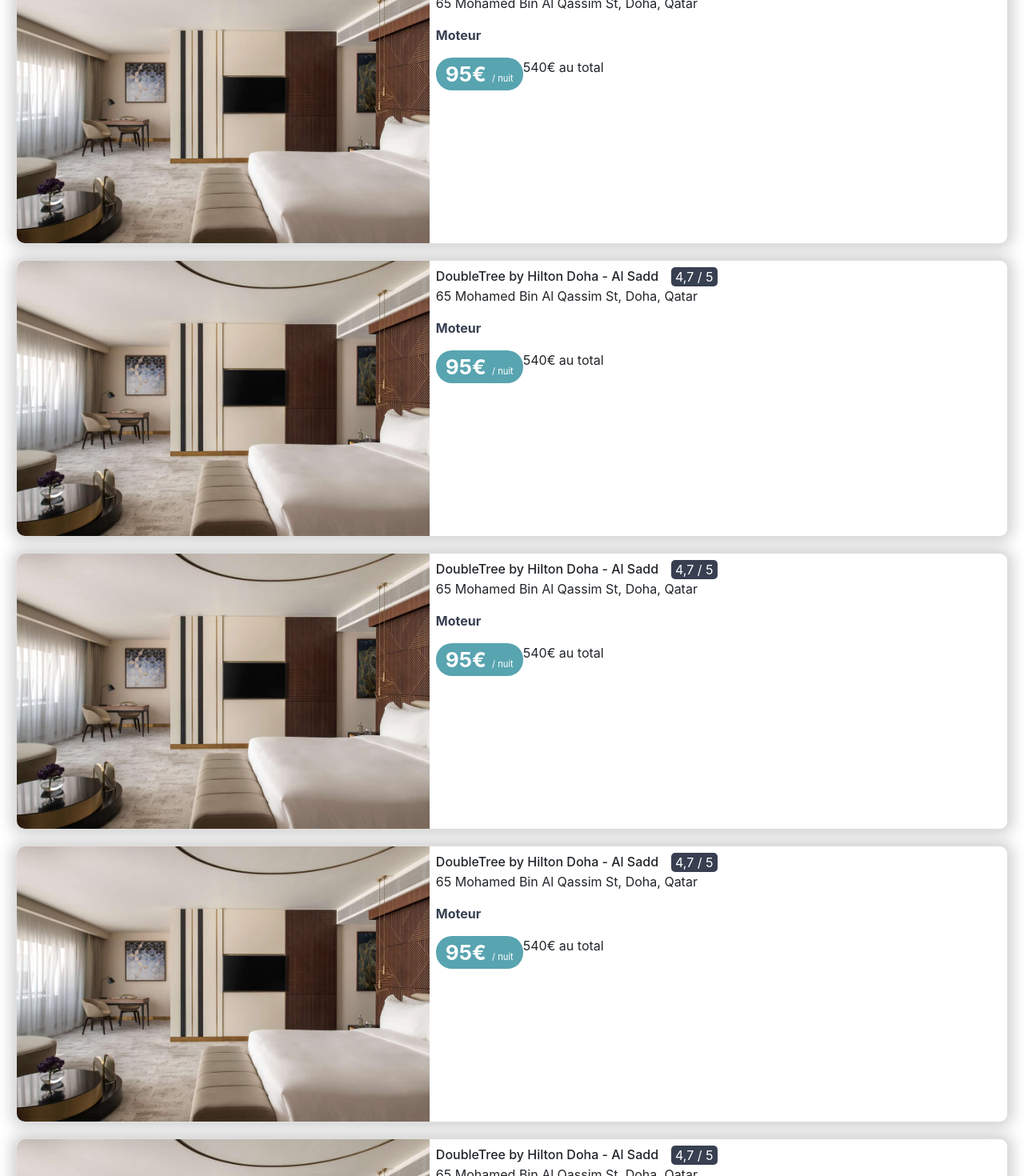
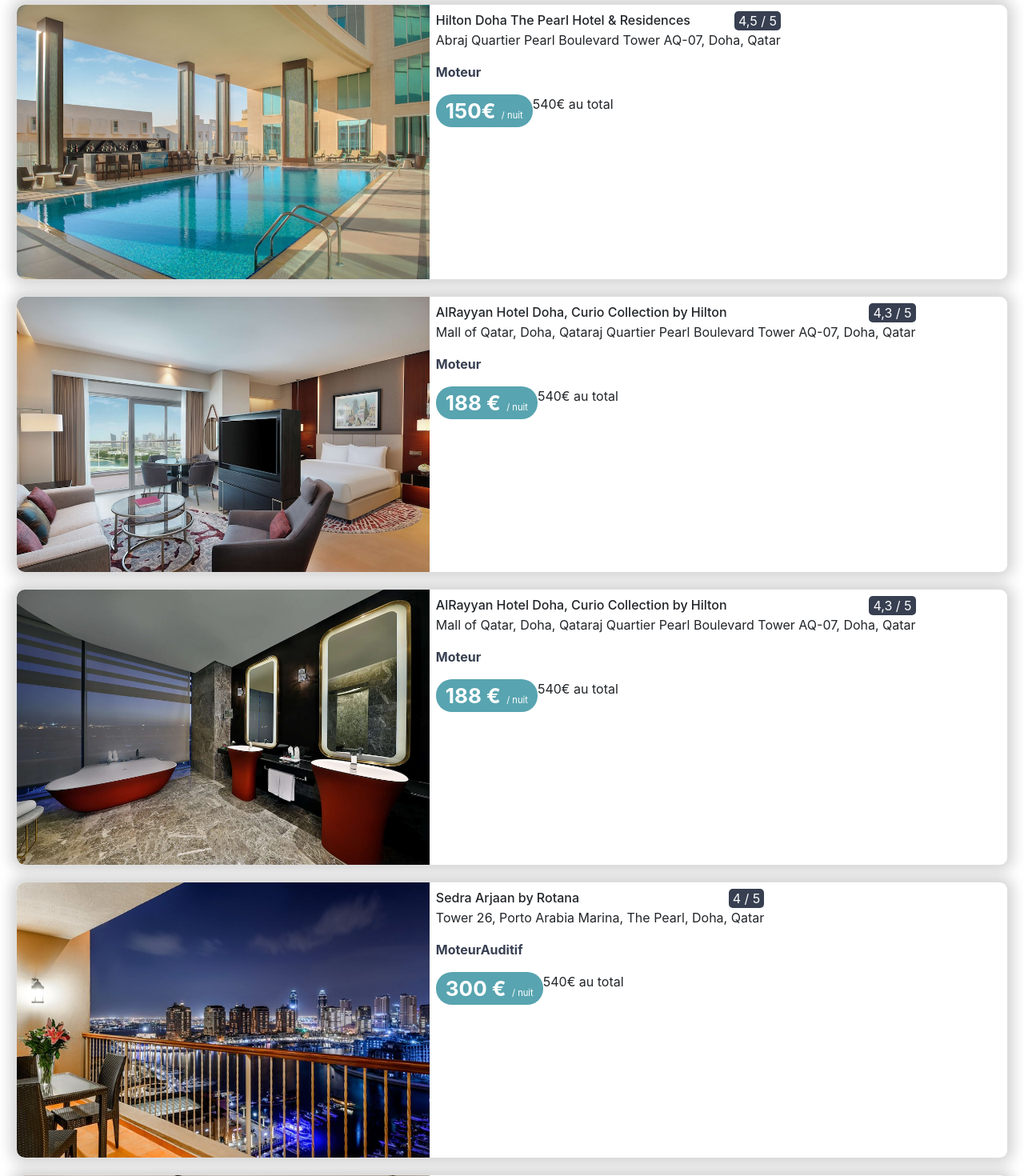
Before and after one commit to serpentaire/Hackathon, a React (Vite) app in the folder frontend/: page /SelectHotel in a window 1280 px wide. Shown: the part 840-2310 px from the top of the page at 80% size. Built offline with nearby package versions, Linux system fonts and the light colour scheme; no server answers.

Commit message:
Mise à jour du CSS

```diff
--- a/frontend/src/components/HotelCard/HotelCard.jsx
+++ b/frontend/src/components/HotelCard/HotelCard.jsx
@@ -1,34 +1,29 @@
 import React from "react";
-import Data from "@services/Data";
 
 import "./HotelCard.css";
 
-function HotelCard() {
+function HotelCard({ name, image, note, adress, type, price }) {
   return (
     <div className="items  card d-flex">
       <div className="col-5">
-        <img
-          className="img-item img-fluid"
-          src={Data[0].image}
-          alt={Data[0].name}
-        />
+        <img className="img-item img-fluid" src={image} alt={name} />
       </div>
       <div className="d-flex flex-column">
         <div className="p-2 text-start">
           <div className="d-flex align-items-center">
             <h1 className="item-text m-0 col-6 flex-grow-1 me-3 fs-6">
-              {Data[0].name}
+              {name}
             </h1>
-            <div className="note-item item-text fs-6">{Data[0].note}</div>
+            <div className="note-item item-text fs-6">{note}</div>
           </div>
-          <p className="item-text d-none d-md-block fs-6">{Data[0].adress}</p>
+          <p className="item-text d-none d-md-block fs-6">{adress}</p>
           <div>
-            <div className="type-item fw-bold mt-1">{Data[0].type}</div>
+            <div className="type-item fw-bold mt-1">{type}</div>
           </div>
         </div>
         <div className="d-flex p-2">
           <button className="button-price" type="button">
-            <span className="fw-bold">{Data[0].price}</span>{" "}
+            <span className="fw-bold">{price}</span>{" "}
             <span className="night-price">/ nuit</span>
           </button>
           <div className="d-none d-md-block">540€ au total</div>
--- a/frontend/src/components/Map/map.css
+++ b/frontend/src/components/Map/map.css
@@ -2,7 +2,7 @@
   position: relative;
   width: 100%;
   height: calc(
-    100vh - 77px
+    60vh - 77px
   ); /* calculate height of the screen minus the heading */
 }
 
--- a/frontend/src/components/Navbar/Navbar.jsx
+++ b/frontend/src/components/Navbar/Navbar.jsx
@@ -31,7 +31,7 @@
       >
         <Link
           className="text-white d-md-block navbar-toggler text-decoration-none"
-          to="/AllProduct"
+          to="/"
         >
           Besoin d'aide ? 📞
         </Link>
--- a/frontend/src/pages/SelectHotel/SelectHotel.jsx
+++ b/frontend/src/pages/SelectHotel/SelectHotel.jsx
@@ -1,15 +1,23 @@
 import Map from "@components/Map/Map";
 import HotelCard from "@components/HotelCard/HotelCard";
+import Data from "@services/Data";
+
+import "./SelectHotel.css";
 
 function SelectHotel() {
   return (
-    <div>
-      <Map />
-      <HotelCard />
-      <HotelCard />
-      <HotelCard />
-      <HotelCard />
-      <HotelCard />
+    <div className="">
+      <div className="d-lg-none d-xl-block">
+        <Map />
+      </div>
+      <div className="">
+        {Data.map((items) => (
+          <HotelCard {...items} />
+        ))}
+      </div>
+      <div className="d-none d-lg-block d-xl-none">
+        <Map />
+      </div>
     </div>
   );
 }
--- a/frontend/src/services/Data.jsx
+++ b/frontend/src/services/Data.jsx
@@ -50,7 +50,7 @@
     name: "Sedra Arjaan by Rotana ",
     adress: "Tower 26, Porto Arabia Marina, The Pearl, Doha, Qatar      ",
     price: "300 €",
-    image: "hotel/sedra-arjaan-by-rotana.jpg",
+    image: "src/assets/hotel/sedra-arjaan-by-rotana.jpg",
     type: ["Moteur", "Auditif"],
     note: "4 / 5 ",
     description:
```
Also changed, not shown: frontend/src/pages/SelectHotel/SelectHotel.css (added).
